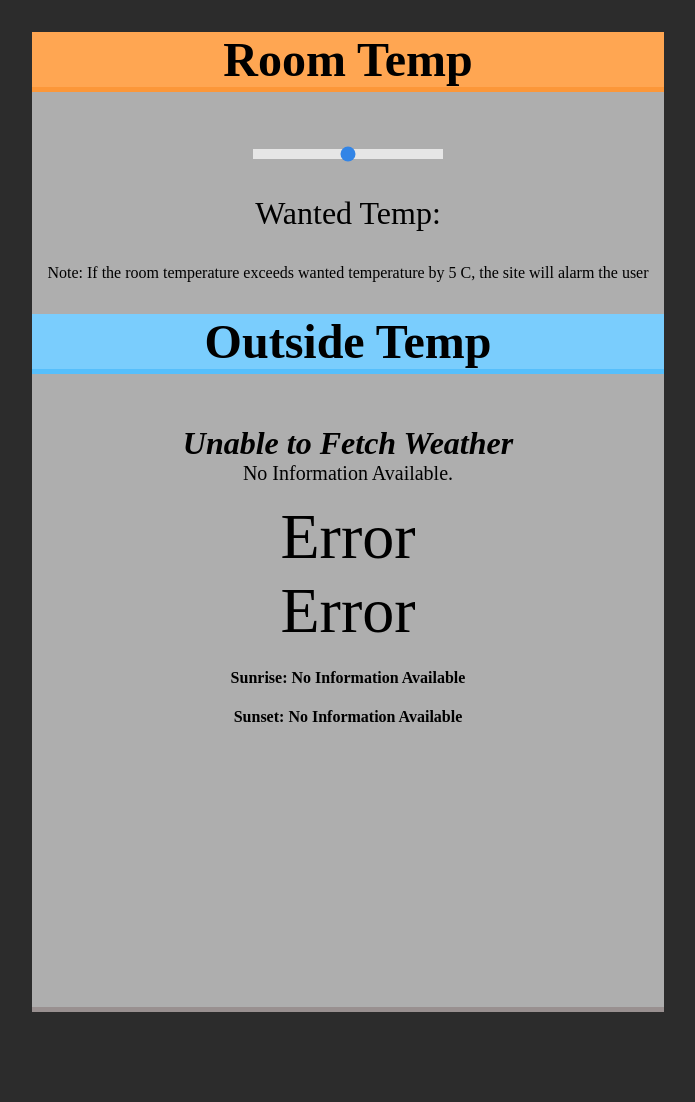
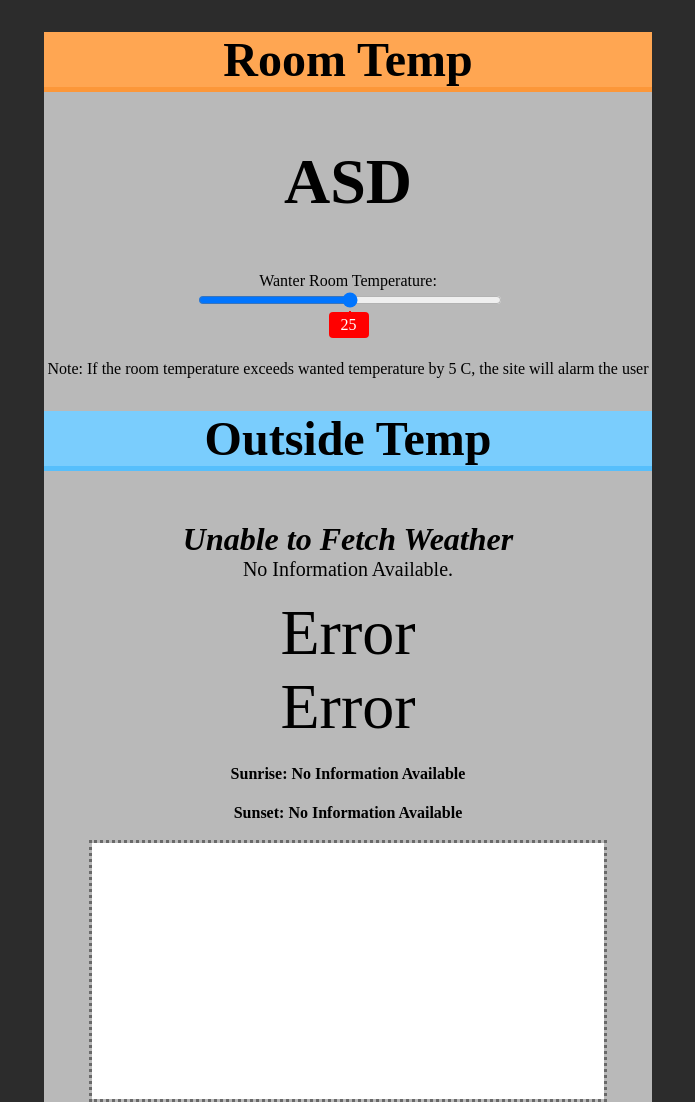
Before and after one commit to lsuutari19/IoT_project, a website: page frontend/public/index.html in a window 1280 px wide. Shown: the top 1102 px of the page, without its empty margins (292-987 px from the left). Before the commit the page ends 1020 px from the top, so only its background shows below. Drawn offline with nearby package versions, Linux system fonts and the light colour scheme; no server answers.

Commit message:
slider to check if arduino temperature is higher than wanted value

```diff
--- a/frontend/public/index.html
+++ b/frontend/public/index.html
@@ -24,10 +24,13 @@ src="https://cdnjs.cloudflare.com/ajax/libs/Chart.js/2.9.4/Chart.js">
                     document.getElementById('sample').innerHTML = data;
                 });
                 </script>
-                <div id="sample"></div>
+                <div id="sample">ASD</div>
             </h2>
-            <input type="range" min="-30" max="70" value="20" class="slider" id="myRange">
-            <p class="sliderValue">Wanted Temp: <span id="demo"></span></p>
+            Wanter Room Temperature:
+            <div class="range-wrap">
+                <input type="range" class="range" min="-20" max="70">
+                <output class="bubble"></output>
+            </div>
             <p>
                 Note: If the room temperature exceeds wanted temperature by 5 C,
                 the site will alarm the user
@@ -46,7 +49,7 @@ src="https://cdnjs.cloudflare.com/ajax/libs/Chart.js/2.9.4/Chart.js">
                 <h4>Sunrise: <span class="sunrise">No Information Available</span></h4>
                 <h4>Sunset: <span class="sunset">No Information Available</span></h4>
             </div>
-            <canvas id="tempChart" style="width:100%;max-width:512px; margin: 0 auto;"></canvas>
+            <canvas class ="canvas" id="tempChart" style="width:100%;max-width:512px; margin: 0 auto;"></canvas>
         </div>
         <script src="scripts.js"></script>
     </div>
--- a/frontend/public/scripts.js
+++ b/frontend/public/scripts.js
@@ -1,5 +1,5 @@
 // Openweathermap API. Do not share it publicly.
-const api = 'AAAA'; //Replace with your API
+const api = "8e5830007843e1890b12617e60963309"; //Replace with your API
 
 iconImg = document.getElementById("weather-icon");
 loc = document.querySelector("#location");
@@ -16,8 +16,38 @@ var outdoorTempValues = [];
 let long;
 let lat;
 
+// setup the range slider and bubble
+const allRanges = document.querySelectorAll(".range-wrap");
+allRanges.forEach((wrap) => {
+  const range = wrap.querySelector(".range");
+  const bubble = wrap.querySelector(".bubble");
+
+  range.addEventListener("input", () => {
+    setBubble(range, bubble);
+  });
+  setBubble(range, bubble);
+});
+
+// sets the range bubble and functions as the alerter
+function setBubble(range, bubble) {
+  const val = range.value;
+  const min = range.min ? range.min : 0;
+  const max = range.max ? range.max : 100;
+  const newVal = Number(((val - min) * 100) / (max - min));
+  bubble.innerHTML = val;
+  bubble.style.left = `calc(${newVal}% + (${8 - newVal * 0.15}px))`;
+  console.log(val);
+  // check if the arduino data temperature is higher than the wanted temperature
+  socket.on("data", function (data) {
+    console.log(data);
+    if (data >= val) {
+      alert("Temperature is higher than wanted temperature!");
+    } else if (data <= val) {
+      alert("Temperature is lower than wanted temperature!");
+    }
+  });
+}
 window.addEventListener("load", () => {
-
   // Accesing Geolocation of User
   if (navigator.geolocation) {
     navigator.geolocation.getCurrentPosition((position) => {
@@ -27,38 +57,39 @@ window.addEventListener("load", () => {
 
       //Draw Line Chart
       const chart = new Chart("tempChart", {
-        type: 'line',
+        type: "line",
         data: {
           labels: timeStampValues,
-          datasets: [{
-            label: 'Outdoor temp',
+          datasets: [
+            {
+              label: "Outdoor temp",
               borderColor: "rgba(0,0,255,1)",
               data: outdoorTempValues,
               //  lineTension: 0,
-            fill: false
+              fill: false,
             },
             {
-            label: 'Indoor temp',
+              label: "Indoor temp",
               borderColor: "rgba(255,0,0,1)",
               data: indoorTempValues,
               //   lineTension: 0,
-            fill: false
-          }
-        ]
+              fill: false,
+            },
+          ],
         },
       });
 
-      updateData()
+      updateData();
 
       //Start updating the data at specific intervals
-      const interval = setInterval(function() {
-        updateData()
+      const interval = setInterval(function () {
+        updateData();
         chart.data.datasets[0].data = outdoorTempValues;
         chart.data.datasets[1].data = indoorTempValues;
         chart.update();
       }, updateInterval);
-  })}
-
+    });
+  }
 });
 
 function updateData() {
@@ -92,16 +123,17 @@ function updateData() {
 
       //Update Chart Data
       var today = new Date();
-      var time = today.getHours() + ":" + today.getMinutes()
-      outdoorTempValues.push(temp)
+      var time = today.getHours() + ":" + today.getMinutes();
+      outdoorTempValues.push(temp);
       var socket = io();
-      socket.on('data', function(data) {   // Reading the data from the sensor
+      socket.on("data", function (data) {
+        // Reading the data from the sensor
         console.log(data);
-          document.getElementById('sample').innerHTML = data;
-          data = data.split("").splice(1 - 1 , 4);  // getting rid of the °C
+        document.getElementById("sample").innerHTML = data;
+        data = data.split("").splice(1 - 1, 4); // getting rid of the °C
         data = Number(data.join(""));
-          indoorTempValues.push(data) // Push data from sensor
+        indoorTempValues.push(data); // Push data from sensor
       });
-      timeStampValues.push(time)
+      timeStampValues.push(time);
     });
 }
--- a/frontend/public/styles.css
+++ b/frontend/public/styles.css
@@ -23,7 +23,7 @@ h1.mid {
 }
 
 div.outer {
-  background-color: #ffffff9d;
+  background-color: #dadadad0;
   width: 50%;
   margin: 0 auto;
   word-wrap: break-word;
@@ -72,3 +72,41 @@ div.inner {
 .sliderValue {
   font-size: 200%;
 }
+
+.canvas {
+  background-color: #ffffff;
+  outline-style: dotted;
+  outline-color: rgb(105, 105, 105);
+}
+
+.range-wrap {
+  position: relative;
+  margin: 0 auto 3rem;
+  width: 50%;
+  height: 50%;
+}
+.range {
+  width: 100%;
+}
+.bubble {
+  background: red;
+  color: white;
+  padding: 4px 12px;
+  position: absolute;
+  border-radius: 4px;
+  left: 50%;
+  transform: translateX(-50%);
+}
+.bubble::after {
+  content: "";
+  position: absolute;
+  width: 2px;
+  height: 2px;
+  background: red;
+  top: -1px;
+  left: 50%;
+}
+
+body {
+  margin: 2rem;
+}
```
Lines whose indentation alone changed are shown as unchanged.
